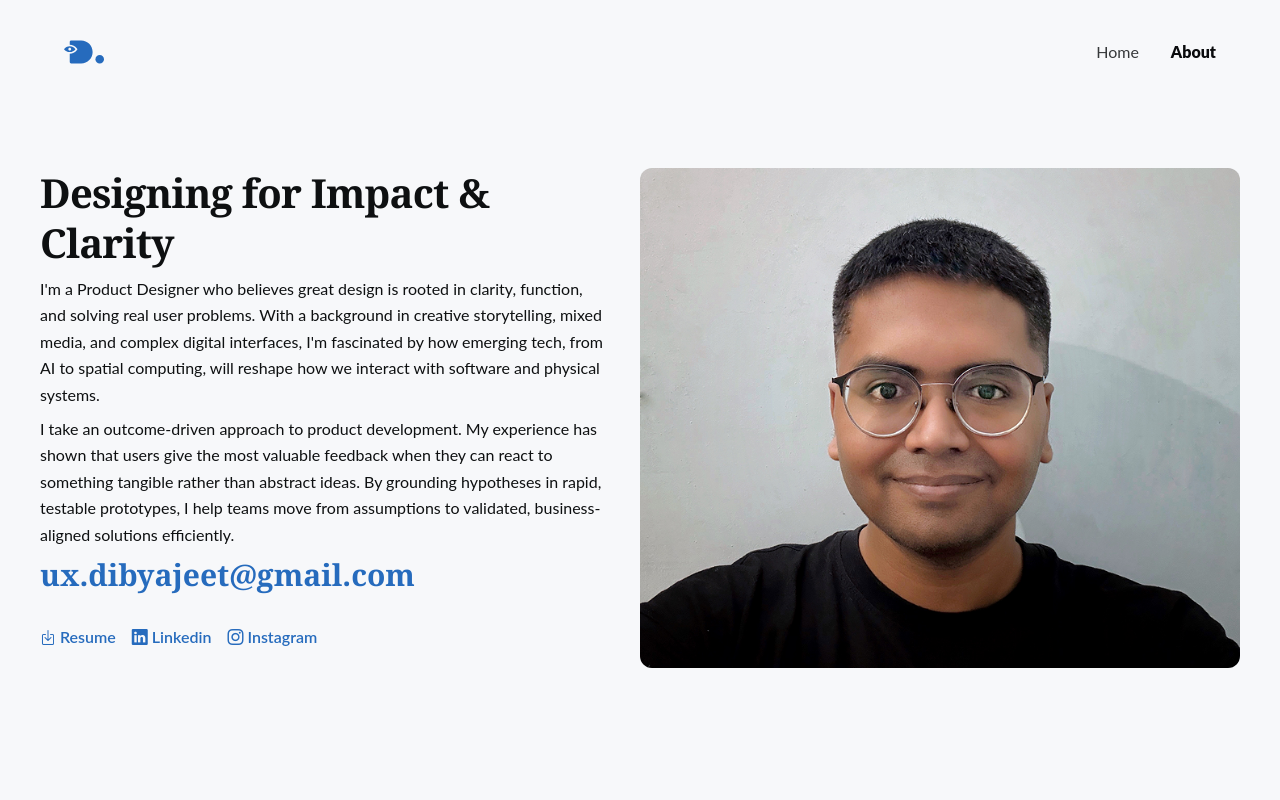
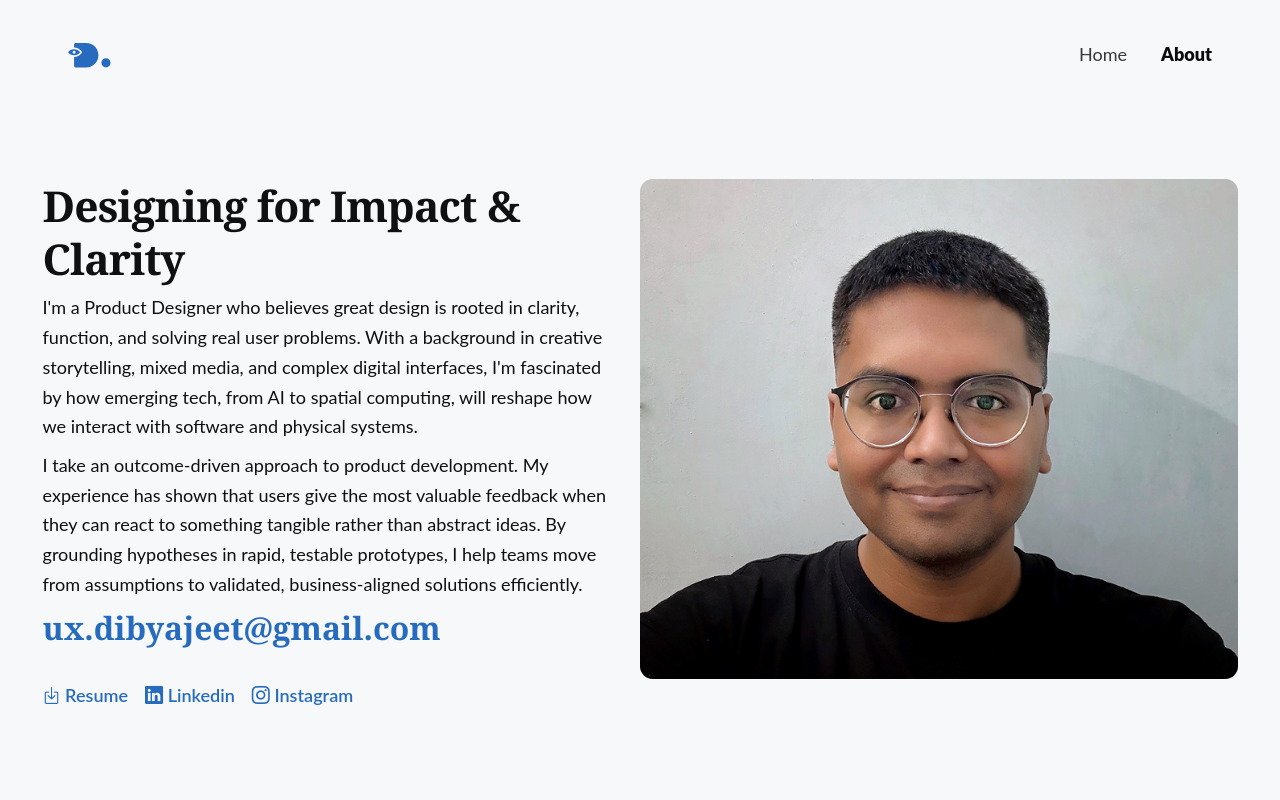
Before and after one commit to uxdibyajeet/dibyajeet-in, a Next.js app: page /about in a window 1280 px wide. Shown: the top 800 px of the page. Built offline with nearby package versions, Linux system fonts and the light colour scheme.

Commit message:
Restyle case study typography and metadata framing

```diff
--- a/src/app/case-study.css
+++ b/src/app/case-study.css
@@ -12,6 +12,8 @@
    ========================= */
 
 .case-study-header {
+  --cs-meta-label: #6b7280;
+  --cs-meta-value: #111827;
   padding-top: 3rem;
 }
 
@@ -31,7 +33,9 @@
   gap: 1.25rem 3rem;
   margin-top: 1.5rem;
   margin-bottom: 0;
-  padding-bottom: 2rem;
+  padding-top: 1.5rem;
+  padding-bottom: 1.5rem;
+  border-top: 1px solid var(--border);
   border-bottom: 1px solid var(--border);
 }
 
@@ -42,21 +46,21 @@
 
 .case-study-meta dt {
   font-family: var(--font-body);
-  font-size: var(--text-caption);
-  font-weight: var(--weight-bold);
+  font-size: var(--text-caption); /* 12px */
+  font-weight: var(--weight-medium);
   letter-spacing: var(--tracking-wide);
   line-height: var(--leading-loose);
   text-transform: uppercase;
-  color: var(--text-muted);
+  color: var(--cs-meta-label);
 }
 
 .case-study-meta dd {
   margin: 0;
   font-family: var(--font-body);
-  font-size: var(--text-base);
-  font-weight: var(--weight-medium);
+  font-size: 0.875rem; /* 14px */
+  font-weight: var(--weight-bold);
   line-height: var(--leading-normal);
-  color: var(--text);
+  color: var(--cs-meta-value);
 }
 
 @media (max-width: 640px) {
@@ -66,6 +70,8 @@
 }
 
 .case-study-content {
+  --cs-heading: #111827;
+  --cs-body: #374151;
   padding: 3rem 0 2rem;
 }
 
@@ -116,19 +122,22 @@
 
 .case-study-content h2 {
   font-family: var(--font-display);
-  font-size: var(--text-headline-2);
-  font-weight: var(--weight-medium);
+  font-size: var(--text-headline-2); /* 30px */
+  font-weight: var(--weight-semibold);
   line-height: var(--leading-snug);
   letter-spacing: var(--tracking-normal);
-  color: var(--text);
+  color: var(--cs-heading);
+  margin-top: 3rem; /* 48px */
+  margin-bottom: 1rem; /* 16px */
 }
 
 .case-study-content h3 {
   font-family: var(--font-display);
-  font-size: 1.375rem;
-  font-weight: var(--weight-medium);
+  font-size: var(--text-headline-3); /* 22px */
+  font-weight: var(--weight-semibold);
   line-height: var(--leading-snug);
-  color: var(--text);
+  color: var(--cs-heading);
+  margin-bottom: 0.5rem; /* 8px */
 }
 
 .case-study-content h4,
@@ -149,7 +158,7 @@
   font-weight: var(--weight-regular);
   line-height: var(--leading-relaxed);
   letter-spacing: var(--tracking-normal);
-  color: var(--text);
+  color: var(--cs-body);
 }
 
 .case-study-content .caption-tool {
@@ -406,3 +415,14 @@
   border-radius: var(--radius-lg);
   color: var(--text-muted);
 }
+
+/* Theme overrides — slate hexes above are for light mode */
+:root[data-theme="dark"] .case-study-header {
+  --cs-meta-label: var(--color-neutral-400);
+  --cs-meta-value: var(--color-neutral-100);
+}
+
+:root[data-theme="dark"] .case-study-content {
+  --cs-heading: var(--color-neutral-100);
+  --cs-body: var(--color-neutral-300);
+}
--- a/src/app/styles.css
+++ b/src/app/styles.css
@@ -85,11 +85,13 @@
   );
 
   /* ---- Font size tokens ---- */
-  --text-caption: 0.75rem; /* 12px */
-  --text-base: 1rem; /* 16px */
-  --text-headline-2: 1.875rem; /* 28px (or 1.875rem / 30px) */
-  --text-headline-1: 2.5rem; /* 38px (or 2.5rem / 40px) */
-  --text-hero: 3.25rem; /* 50px (or 3.375rem / 54px) */
+  --text-caption:    0.75rem;   /* 12px */
+  --text-base:        1.0625rem; /* 17px  (17 / 16) */
+  --text-headline-3:  1.375rem;  /* 22px */
+  --text-headline-2:  1.875rem;  /* 30px */
+  --text-headline-1:  2.5rem;    /* 40px */
+  --text-hero:         3.25rem;  /* 52px */
+
 
   /* ---- Font weight tokens ---- */
   --weight-thin: 100; /* Lato only */
```
